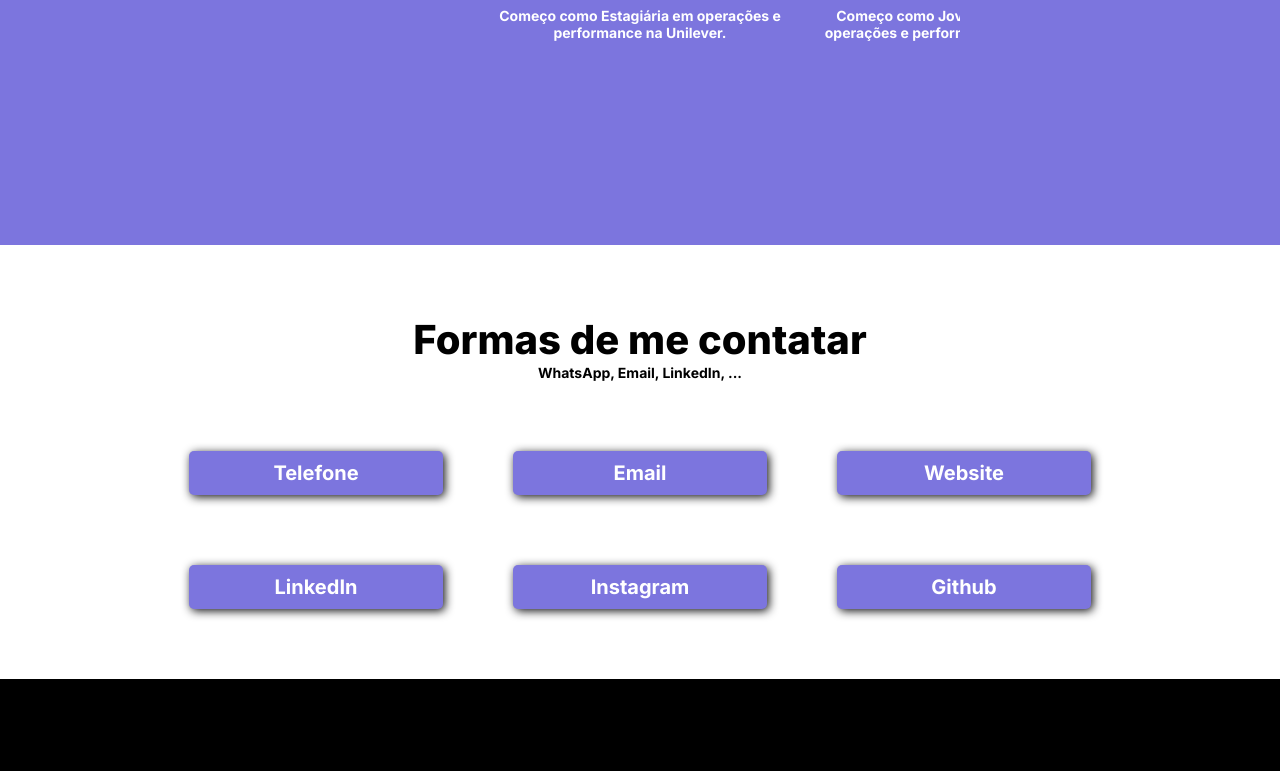
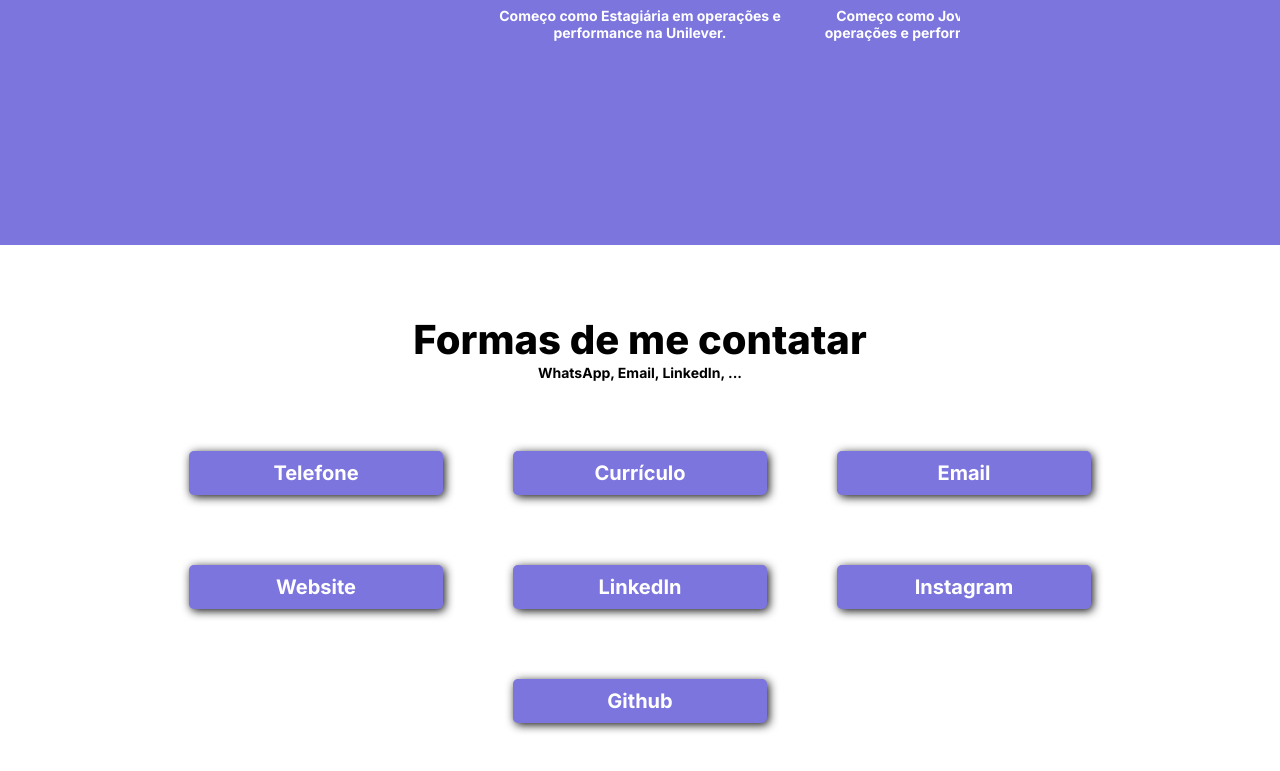
Before and after one commit to Sabrina1408/sitepessoalV2, a plain HTML site: page index.html in a window 1280 px wide. Shown: the part 5981-6752 px from the top of the page. Before the commit the page ends 6660 px from the top, so only its background shows below. Drawn offline with Linux system fonts and the light colour scheme.

Commit message:
feat(contacts): adção do curriculo

```diff
--- a/index.html
+++ b/index.html
@@ -401,6 +401,7 @@
             </div>
             <section>
                 <a class="h3-a-bold" target="_blank" href="tel:+552197362-3975">Telefone</a>
+                <a class="h3-a-bold" target="_blank" href="https://drive.google.com/file/d/1QkWb8Y1A2SrG_FEIeuJ0wfnCGf-adXVB/view">Currículo</a>
                 <a class="h3-a-bold" target="_blank" href="mailto:sabrina.a.brito@gmail.com">Email</a>
                 <a class="h3-a-bold" target="_blank" href="https://sabrinaalvesbrito.com.br">Website</a>
                 <a class="h3-a-bold" target="_blank" href="https://www.linkedin.com/in/sabrina-alves-brito-132759235/">LinkedIn</a>
```
